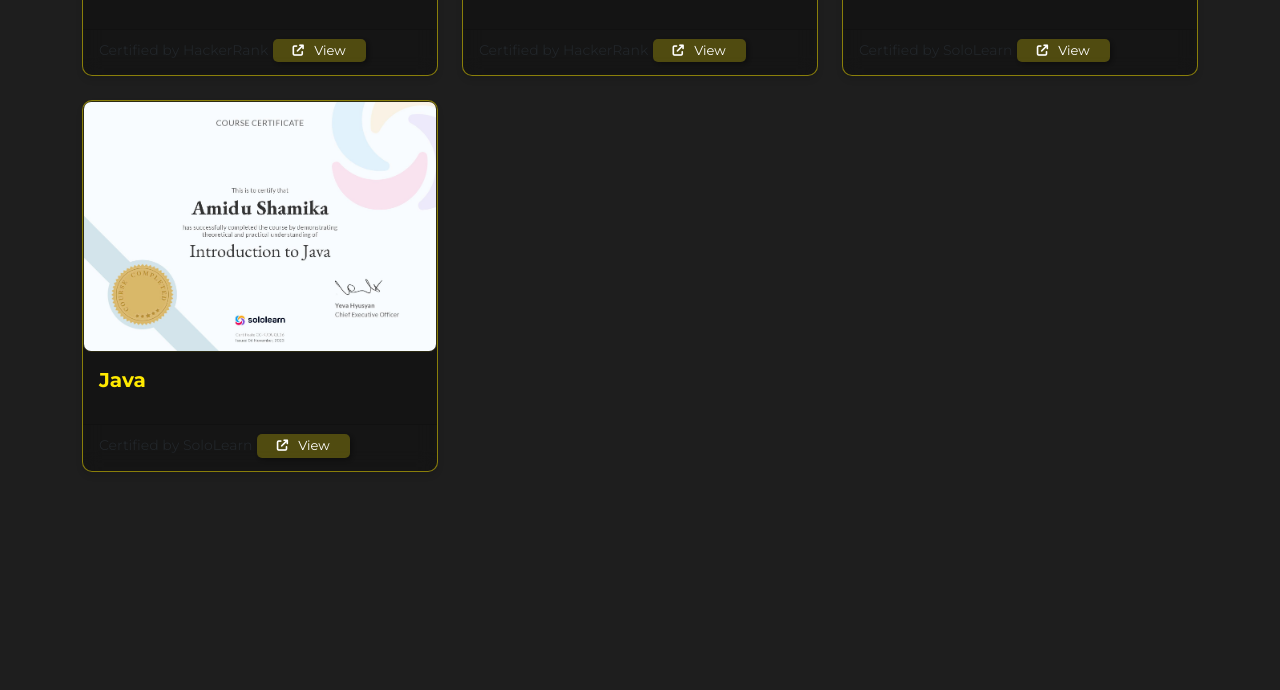
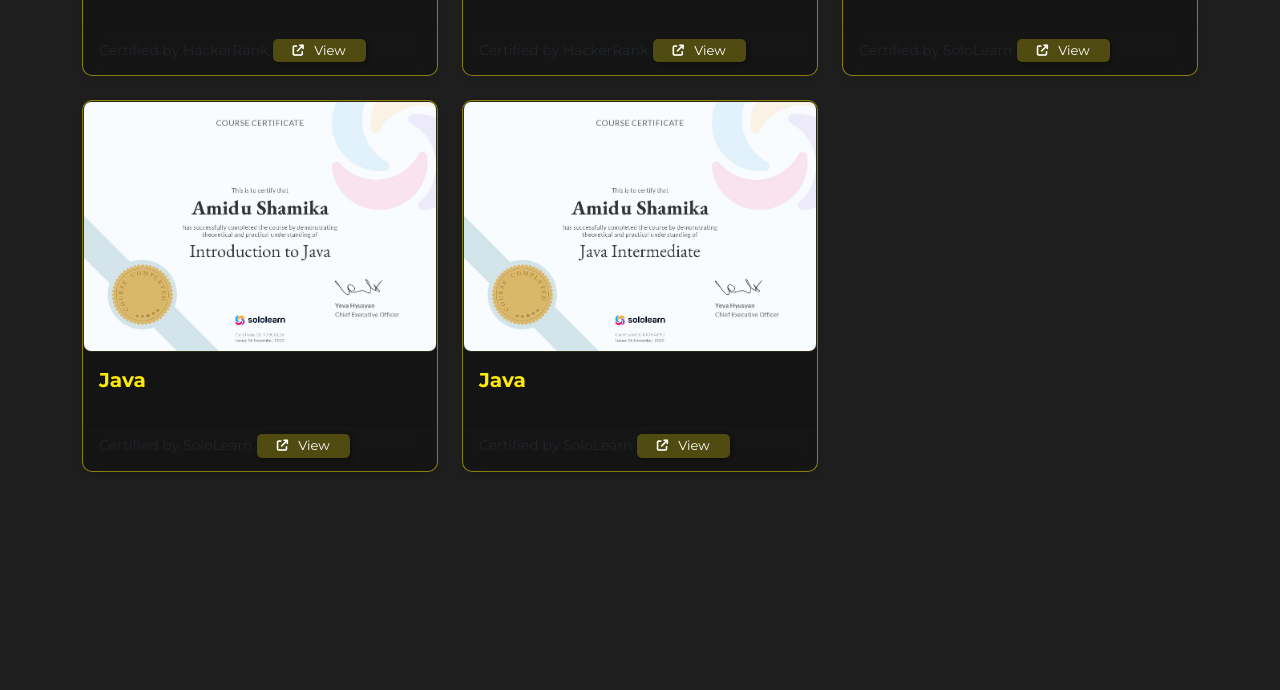
Before and after one commit to Amidu99/MyWorkfolio, a plain HTML site: page index.html in a window 1280 px wide. Shown: the part 7620-8310 px from the top of the page. Drawn offline with nearby package versions, Linux system fonts and the light colour scheme; animation ran at ten frames a second.

Commit message:
add C-11 credential

```diff
--- a/index.html
+++ b/index.html
@@ -711,6 +711,21 @@
                         </div>
                     </div>
                 </div>
+                <!--    C-11    -->
+                <div data-aos="fade-up" class="col">
+                    <div class="card h-100 glass-effect">
+                        <img src="./assets/images/certificates/sololearn-java.jpg" class="card-img-top  new-image" alt="...">
+                        <div class="card-body">
+                            <h5 class="card-title new-title">Java</h5>
+                        </div>
+                        <div class="card-footer">
+                            <small class="text-body-secondary-new">Certified by SoloLearn</small>
+                            <a href="https://www.sololearn.com/certificates/CC-UATHAY9U" target="_blank" class="custom-button updated-btn">
+                                <i class="fa-solid fa-arrow-up-right-from-square"></i> &nbsp; View
+                            </a>
+                        </div>
+                    </div>
+                </div>
             </div>
         </div>
 
```
Also changed, not shown: assets/images/certificates/sololearn-java.jpg (added).
